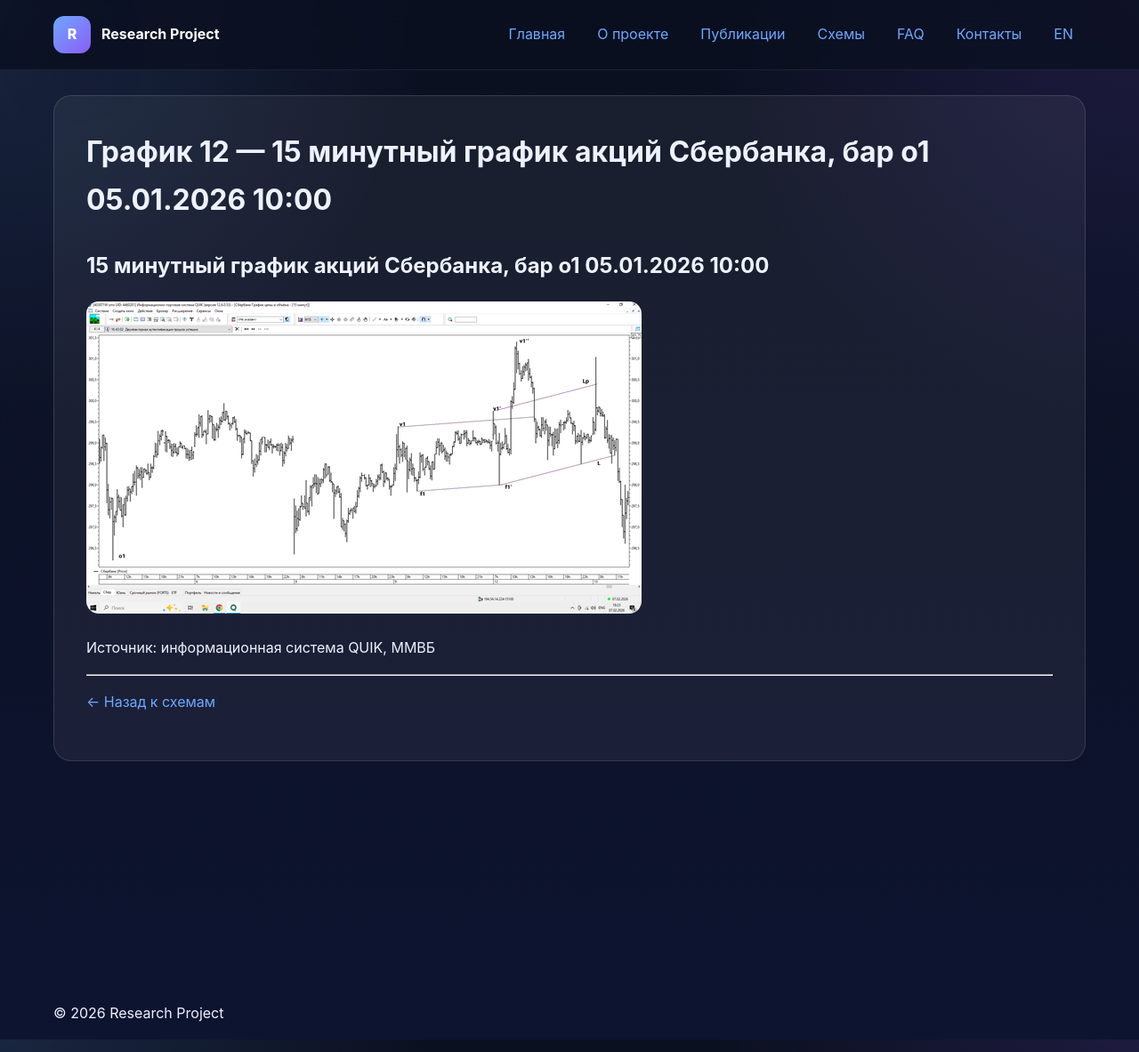
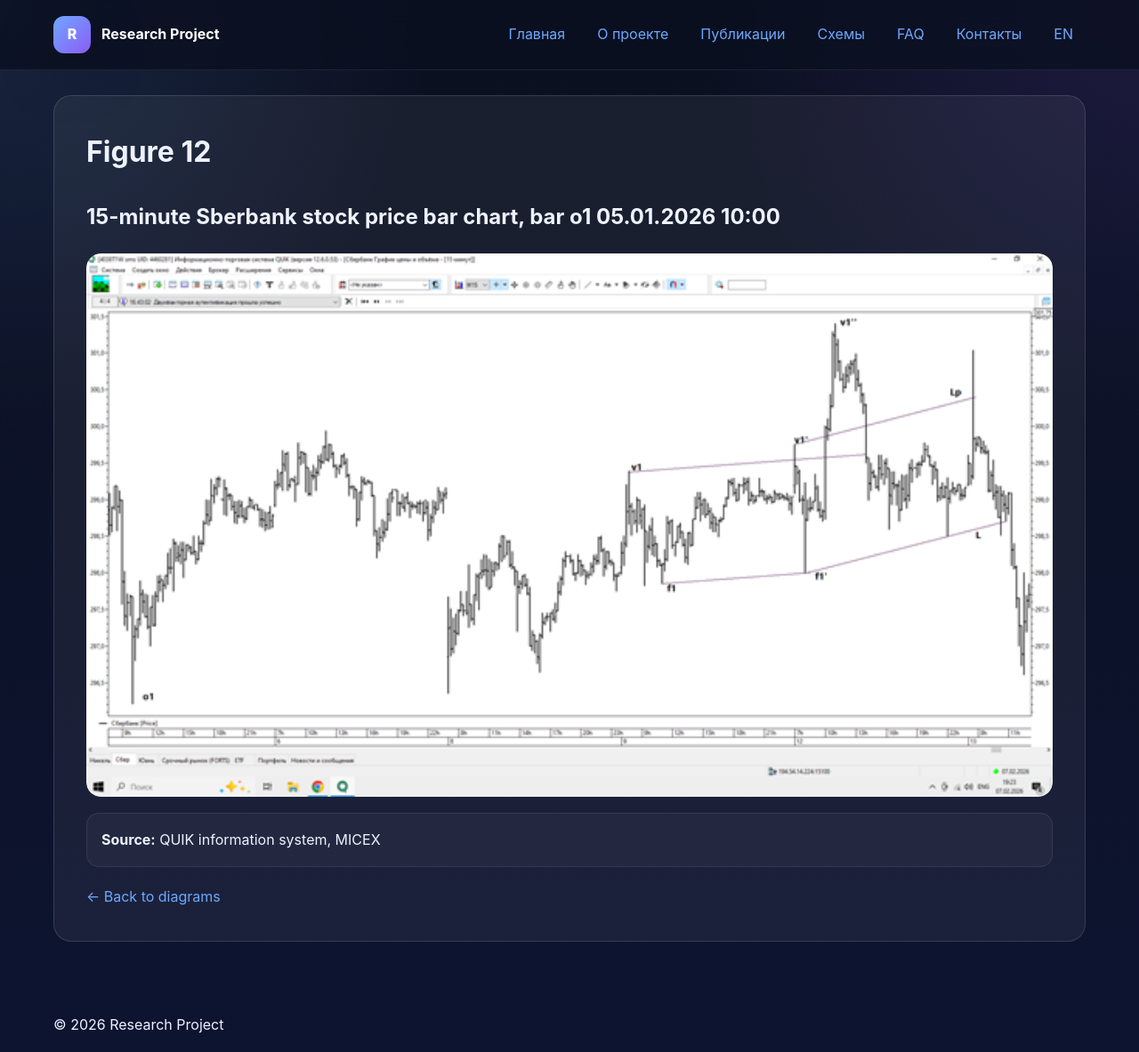
Before and after one commit to naoumov-ilia/naoumov-ilia.github.io, a Jekyll site: the page built from ru/diagrams/graph-12.md, in a window 1280 px wide and 1183 px high. Shown: the whole window at 89% size. Built offline with Jekyll 4.4.1, drawn with Linux system fonts in a browser that asks for light colours.

Commit message:
Update graph-12.md

```diff
--- a/ru/diagrams/graph-12.md
+++ b/ru/diagrams/graph-12.md
@@ -1,19 +1,27 @@
 ---
 layout: page
-title: График 12 — 15 минутный график акций Сбербанка, бар o1  05.01.2026  10:00
+title: Figure 12
 lang: ru
 ref: graph-12
+description:
 permalink: /ru/diagrams/graph-12/
 ---
 
-##  15 минутный график акций Сбербанка, бар o1  05.01.2026  10:00
+## 15-minute Sberbank stock price bar chart, bar  o1  05.01.2026  10:00
 
-<img src="/assets/images/graph-12.png" alt="График 12">
+<a class="single-diagram-image-link" href="{{ '/assets/images/graph-12.png' | relative_url }}"
+  data-title="Figure 12"><img class="single-diagram-image" src="{{ '/assets/images/graph-12.png' | relative_url }}" alt="Wave Motion"></a>
 
+<p class="single-diagram-caption">
+  <strong></strong>
+</p>
 
+<div class="single-diagram-source">
+  <strong>Source:</strong> QUIK information system, MICEX
+</div>
 
-Источник: информационная система QUIK,  ММВБ
-
----
-
-<a class="btn btn-secondary" href="/ru/diagrams/">← Назад к схемам</a>
+<div class="single-diagram-actions">
+  <a class="btn btn-secondary" href="{{ '/ru/diagrams/' | relative_url }}">
+    ← Back to diagrams
+  </a>
+</div>
```
